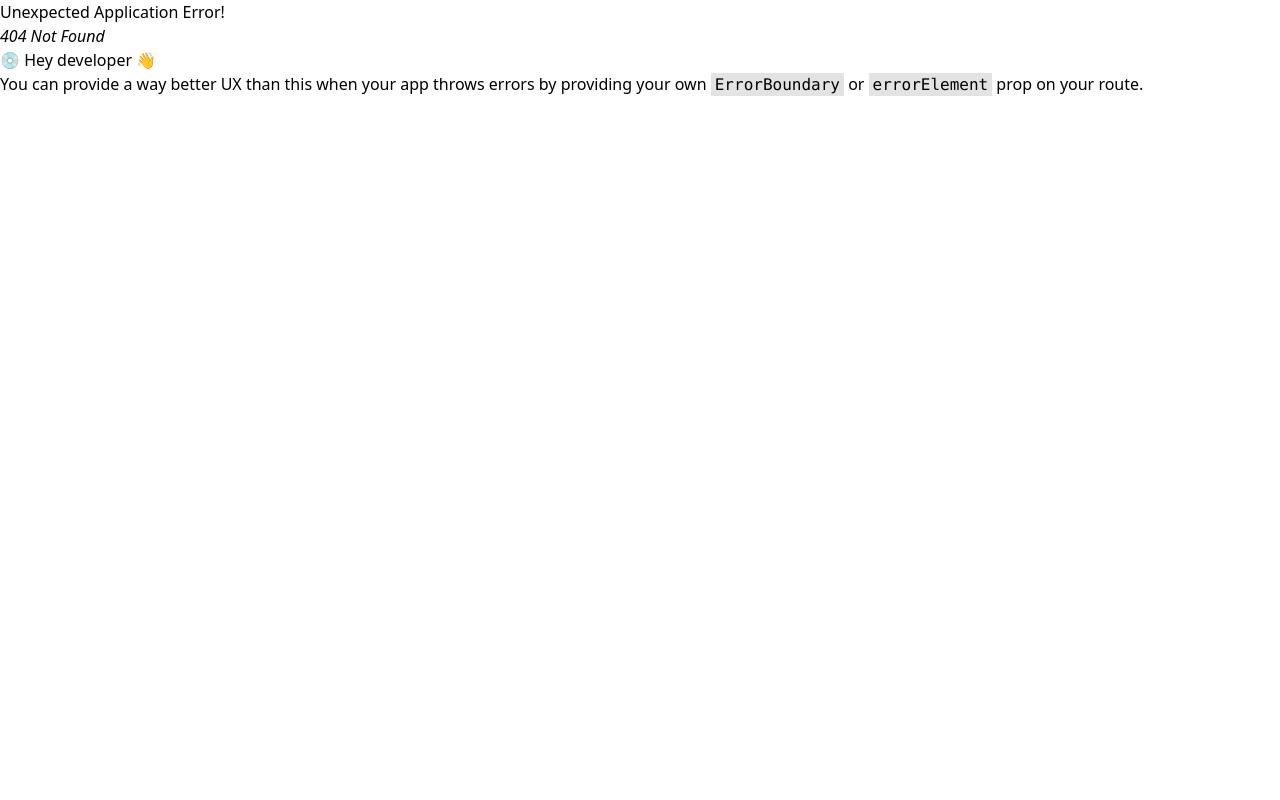
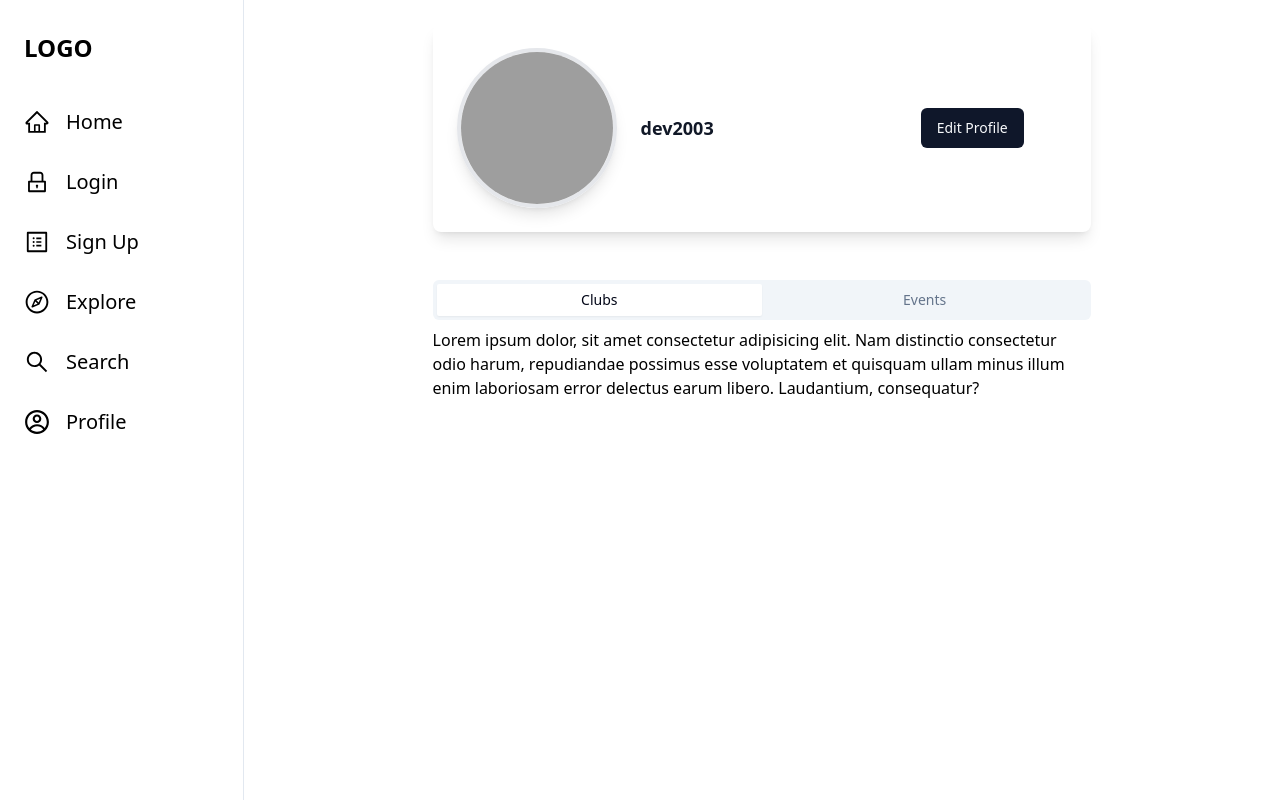
Before and after one commit to akashreddy03/club-verse, a React (Vite) app: page /u/dev2003 in a window 1280 px wide. Before the commit this address had no page. Built offline with nearby package versions, Linux system fonts and the light colour scheme; grey boxes are pictures that could not be loaded.

Commit message:
Refactoring

```diff
--- a/package.json
+++ b/package.json
@@ -15,6 +15,7 @@
     "@radix-ui/react-label": "^2.1.0",
     "@radix-ui/react-separator": "^1.1.0",
     "@radix-ui/react-slot": "^1.1.0",
+    "@radix-ui/react-tabs": "^1.1.0",
     "class-variance-authority": "^0.7.0",
     "clsx": "^2.1.1",
     "lucide-react": "^0.424.0",
--- /dev/null
+++ b/src/components/ui/card.tsx
@@ -0,0 +1,79 @@
+import * as React from "react"
+
+import { cn } from "@/lib/utils"
+
+const Card = React.forwardRef<
+  HTMLDivElement,
+  React.HTMLAttributes<HTMLDivElement>
+>(({ className, ...props }, ref) => (
+  <div
+    ref={ref}
+    className={cn(
+      "rounded-lg border border-slate-200 bg-white text-slate-950 shadow-sm dark:border-slate-800 dark:bg-slate-950 dark:text-slate-50",
+      className
+    )}
+    {...props}
+  />
+))
+Card.displayName = "Card"
+
+const CardHeader = React.forwardRef<
+  HTMLDivElement,
+  React.HTMLAttributes<HTMLDivElement>
+>(({ className, ...props }, ref) => (
+  <div
+    ref={ref}
+    className={cn("flex flex-col space-y-1.5 p-6", className)}
+    {...props}
+  />
+))
+CardHeader.displayName = "CardHeader"
+
+const CardTitle = React.forwardRef<
+  HTMLParagraphElement,
+  React.HTMLAttributes<HTMLHeadingElement>
+>(({ className, ...props }, ref) => (
+  <h3
+    ref={ref}
+    className={cn(
+      "text-2xl font-semibold leading-none tracking-tight",
+      className
+    )}
+    {...props}
+  />
+))
+CardTitle.displayName = "CardTitle"
+
+const CardDescription = React.forwardRef<
+  HTMLParagraphElement,
+  React.HTMLAttributes<HTMLParagraphElement>
+>(({ className, ...props }, ref) => (
+  <p
+    ref={ref}
+    className={cn("text-sm text-slate-500 dark:text-slate-400", className)}
+    {...props}
+  />
+))
+CardDescription.displayName = "CardDescription"
+
+const CardContent = React.forwardRef<
+  HTMLDivElement,
+  React.HTMLAttributes<HTMLDivElement>
+>(({ className, ...props }, ref) => (
+  <div ref={ref} className={cn("p-6 pt-0", className)} {...props} />
+))
+CardContent.displayName = "CardContent"
+
+const CardFooter = React.forwardRef<
+  HTMLDivElement,
+  React.HTMLAttributes<HTMLDivElement>
+>(({ className, ...props }, ref) => (
+  <div
+    ref={ref}
+    className={cn("flex items-center p-6 pt-0", className)}
+    {...props}
+  />
+))
+CardFooter.displayName = "CardFooter"
+
+export { Card, CardHeader, CardFooter, CardTitle, CardDescription, CardContent }
--- /dev/null
+++ b/src/components/ui/tabs.tsx
@@ -0,0 +1,53 @@
+import * as React from "react"
+import * as TabsPrimitive from "@radix-ui/react-tabs"
+
+import { cn } from "@/lib/utils"
+
+const Tabs = TabsPrimitive.Root
+
+const TabsList = React.forwardRef<
+  React.ElementRef<typeof TabsPrimitive.List>,
+  React.ComponentPropsWithoutRef<typeof TabsPrimitive.List>
+>(({ className, ...props }, ref) => (
+  <TabsPrimitive.List
+    ref={ref}
+    className={cn(
+      "inline-flex h-10 items-center justify-center rounded-md bg-slate-100 p-1 text-slate-500 dark:bg-slate-800 dark:text-slate-400",
+      className
+    )}
+    {...props}
+  />
+))
+TabsList.displayName = TabsPrimitive.List.displayName
+
+const TabsTrigger = React.forwardRef<
+  React.ElementRef<typeof TabsPrimitive.Trigger>,
+  React.ComponentPropsWithoutRef<typeof TabsPrimitive.Trigger>
+>(({ className, ...props }, ref) => (
+  <TabsPrimitive.Trigger
+    ref={ref}
+    className={cn(
+      "inline-flex items-center justify-center whitespace-nowrap rounded-sm px-3 py-1.5 text-sm font-medium ring-offset-white transition-all focus-visible:outline-none focus-visible:ring-2 focus-visible:ring-slate-950 focus-visible:ring-offset-2 disabled:pointer-events-none disabled:opacity-50 data-[state=active]:bg-white data-[state=active]:text-slate-950 data-[state=active]:shadow-sm dark:ring-offset-slate-950 dark:focus-visible:ring-slate-300 dark:data-[state=active]:bg-slate-950 dark:data-[state=active]:text-slate-50",
+      className
+    )}
+    {...props}
+  />
+))
+TabsTrigger.displayName = TabsPrimitive.Trigger.displayName
+
+const TabsContent = React.forwardRef<
+  React.ElementRef<typeof TabsPrimitive.Content>,
+  React.ComponentPropsWithoutRef<typeof TabsPrimitive.Content>
+>(({ className, ...props }, ref) => (
+  <TabsPrimitive.Content
+    ref={ref}
+    className={cn(
+      "mt-2 ring-offset-white focus-visible:outline-none focus-visible:ring-2 focus-visible:ring-slate-950 focus-visible:ring-offset-2 dark:ring-offset-slate-950 dark:focus-visible:ring-slate-300",
+      className
+    )}
+    {...props}
+  />
+))
+TabsContent.displayName = TabsPrimitive.Content.displayName
+
+export { Tabs, TabsList, TabsTrigger, TabsContent }
--- a/src/pages/ClubProfile/Profile.tsx
+++ b/src/pages/ClubProfile/Profile.tsx
@@ -1,8 +1,9 @@
+import { Tabs, TabsContent, TabsList, TabsTrigger } from "@/components/ui/tabs";
 import { useParams } from "react-router-dom";
 
 const ClubProfileCard = () => {
-  const { username } = useParams();
-  const displayedUserName = username || "Devendra";
+  const { clubid } = useParams();
+  const displayedUserName = clubid || "ISF";
 
   return (
     <div className="min-h-screen flex flex-col">
@@ -43,18 +44,32 @@ const ClubProfileCard = () => {
       </div>
 
       {/* Additional Content to Ensure Scrolling */}
-      <div className="flex flex-col md:flex-row justify-center items-start gap-8 bg-gray-200 mt-4">
-        <div className="flex w-full justify-evenly md:w-full border-b">
-          <button className="font-semibold flex-1 bg-gray-500 text-black px-4 py-2 mx-1 rounded-lg hover:bg-gray-900 hover:text-white transition-colors">
-            Core Committee
-          </button>
-          <button className="font-semibold flex-1 bg-gray-500 text-black px-4 py-2 mx-1 rounded-lg hover:bg-gray-900 hover:text-white transition-colors">
-            Coordinators
-          </button>
-          <button className="font-semibold flex-1 bg-gray-500 text-black px-4 py-2 mx-1 rounded-lg hover:bg-gray-900 hover:text-white transition-colors">
-            Events
-          </button>
-        </div>
+      <div className="flex flex-col md:flex-row justify-center items-start gap-8 mt-4">
+        <Tabs defaultValue="core-committee" className="w-full">
+          <TabsList className="grid w-full grid-cols-3">
+            <TabsTrigger value="core-committee">Core Committee</TabsTrigger>
+            <TabsTrigger value="coordinators">Coordinators</TabsTrigger>
+            <TabsTrigger value="events">Events</TabsTrigger>
+          </TabsList>
+          <TabsContent value="core-committee">
+            Lorem ipsum dolor, sit amet consectetur adipisicing elit. Nam
+            distinctio consectetur odio harum, repudiandae possimus esse
+            voluptatem et quisquam ullam minus illum enim laboriosam error
+            delectus earum libero. Laudantium, consequatur?
+          </TabsContent>
+          <TabsContent value="coordinators">
+            Lorem ipsum dolor sit amet consectetur adipisicing elit. Aliquam
+            cupiditate sunt fuga minima laboriosam tempora, illum quas qui,
+            autem quis exercitationem suscipit repudiandae voluptatem. Aliquam
+            nisi dicta nobis sit amet?
+          </TabsContent>
+          <TabsContent value="events">
+            Lorem ipsum, dolor sit amet consectetur adipisicing elit. Deserunt
+            explicabo ex ullam illo voluptas, impedit dolorem debitis sapiente
+            molestias, laboriosam aspernatur voluptatem, beatae velit
+            praesentium molestiae! Facilis neque atque placeat!
+          </TabsContent>
+        </Tabs>
       </div>
     </div>
   );
--- a/src/pages/Home/Home.tsx
+++ b/src/pages/Home/Home.tsx
@@ -1,12 +1,9 @@
 import { Separator } from "@/components/ui/separator";
-import NavBar from "./NavBar";
 import Feed from "./Feed";
 
 const Home = () => {
   return (
-    <div className="inline-grid grid-flow-col">
-      <NavBar />
-      <Separator orientation="vertical" />
+    <div className="grid grid-flow-row">
       <Feed />
       <Separator orientation="vertical" />
     </div>
--- /dev/null
+++ b/src/pages/Layout.tsx
@@ -0,0 +1,13 @@
+import { Separator } from "@/components/ui/separator";
+import NavBar from "./NavBar";
+import { Outlet } from "react-router-dom";
+
+export default function Layout() {
+  return (
+    <div className="inline-grid grid-flow-col w-full grid-cols-[auto_auto_1fr]">
+      <NavBar />
+      <Separator orientation="vertical" />
+      <Outlet />
+    </div>
+  );
+}
--- a/src/pages/Home/NavBar.tsx
+++ b/src/pages/NavBar.tsx
@@ -7,13 +7,9 @@ import {
   AiOutlineSearch,
 } from "react-icons/ai";
 
-// import { text } from "stream/consumers";s
 import { CgProfile } from "react-icons/cg";
 
-// const username = "ISF CLUB";
-const studentName = "Gangasani DevendraNatha Reddy";
-const userId = "deva@21ec108";
-const batch = "2021-2025";
+const username = "dev2003";
 
 const links = [
   {
@@ -43,9 +39,9 @@ const links = [
   },
   {
     text: "Profile",
-    route: `/profileuser/${studentName}/${userId}/${batch}`,
+    route: `/u/${username}`,
     icon: <CgProfile size={26} />,
-  },
+  }
 ];
 
 export default function NavBar() {
--- a/src/pages/UserProfile/ProfileUser.tsx
+++ b/src/pages/UserProfile/ProfileUser.tsx
@@ -1,8 +1,11 @@
+import { Button } from "@/components/ui/button";
+import { Tabs, TabsContent, TabsList, TabsTrigger } from "@/components/ui/tabs";
 import { useParams } from "react-router-dom";
 
 const UserProfile = () => {
-  const { studentName, userId, batch } = useParams();
+  const { username } = useParams();
   return (
+    <>
       <div className="flex flex-col items-center min-h-screen p-6">
         {/* UserProfile Information Section */}
         <div className="w-full max-w-lg md:max-w-4xl lg:w-2/3 flex flex-row items-center justify-between space-x-6 p-6 bg-white border-solid border-1 border-gray-800 rounded-lg shadow-lg">
@@ -15,35 +18,49 @@ const UserProfile = () => {
             />
             <div className="flex flex-col items-start text-left">
               <p className="text-gray-900 font-bold text-sm md:text-base lg:text-lg">
-              {studentName}
+                {username}
               </p>
-            <p className="text-gray-600 text-sm md:text-base lg:text-lg">
+              {/* <p className="text-gray-600 text-sm md:text-base lg:text-lg">
               {userId}
             </p>
             <p className="text-gray-600 text-sm md:text-base lg:text-lg">
               {batch}
-            </p>
+            </p> */}
             </div>
           </div>
 
           {/* Edit Profile Button */}
           <div className="flex items-center lg:w-1/4">
-          <button className="bg-blue-600 text-white px-4 py-2 md:px-6 md:py-3 lg:px-8 lg:py-4 text-sm md:text-base lg:text-lg rounded-md md:rounded-full shadow-lg transform transition-transform hover:scale-105 hover:bg-blue-700 focus:outline-none focus:ring-2 focus:ring-blue-300">
+            {/* <button className="bg-blue-600 text-white px-4 py-2 md:px-6 md:py-3 lg:px-8 lg:py-4 text-sm md:text-base lg:text-lg rounded-md md:rounded-full shadow-lg transform transition-transform hover:scale-105 hover:bg-blue-700 focus:outline-none focus:ring-2 focus:ring-blue-300">
             Edit Profile
-          </button>
+          </button> */}
+            <Button>Edit Profile</Button>
           </div>
         </div>
 
+        <div className="w-full max-w-lg md:max-w-4xl lg:w-2/3 flex flex-row items-center mt-6 lg:mt-12 space-x-2">
           {/* UserParticipation in Clubs Section */}
-      <div className="w-full max-w-lg md:max-w-4xl lg:w-2/3 flex flex-row items-center mt-6 lg:mt-12 space-x-2">
-        <button className="font-semibold flex-1 bg-blue-700 text-white px-6 py-3 rounded-lg shadow-lg hover:bg-gray-900 transition-colors">
-          Clubs
-        </button>
-        <button className="font-semibold flex-1 bg-blue-700 text-white px-6 py-3 rounded-lg shadow-lg hover:bg-gray-900 transition-colors">
-          Events
-        </button>
+          <Tabs defaultValue="clubs" className="w-full">
+            <TabsList className="grid w-full grid-cols-2">
+              <TabsTrigger value="clubs">Clubs</TabsTrigger>
+              <TabsTrigger value="events">Events</TabsTrigger>
+            </TabsList>
+            <TabsContent value="clubs">
+              Lorem ipsum dolor, sit amet consectetur adipisicing elit. Nam
+              distinctio consectetur odio harum, repudiandae possimus esse
+              voluptatem et quisquam ullam minus illum enim laboriosam error
+              delectus earum libero. Laudantium, consequatur?
+            </TabsContent>
+            <TabsContent value="events">
+              Lorem ipsum, dolor sit amet consectetur adipisicing elit. Deserunt
+              explicabo ex ullam illo voluptas, impedit dolorem debitis sapiente
+              molestias, laboriosam aspernatur voluptatem, beatae velit
+              praesentium molestiae! Facilis neque atque placeat!
+            </TabsContent>
+          </Tabs>
         </div>
       </div>
+    </>
   );
 };
 
```
Also changed, not shown: src/Router.tsx (+18 -6 lines), 1 other file (tests, documents, lock files or other folders). Lines whose indentation alone changed are shown as unchanged.
